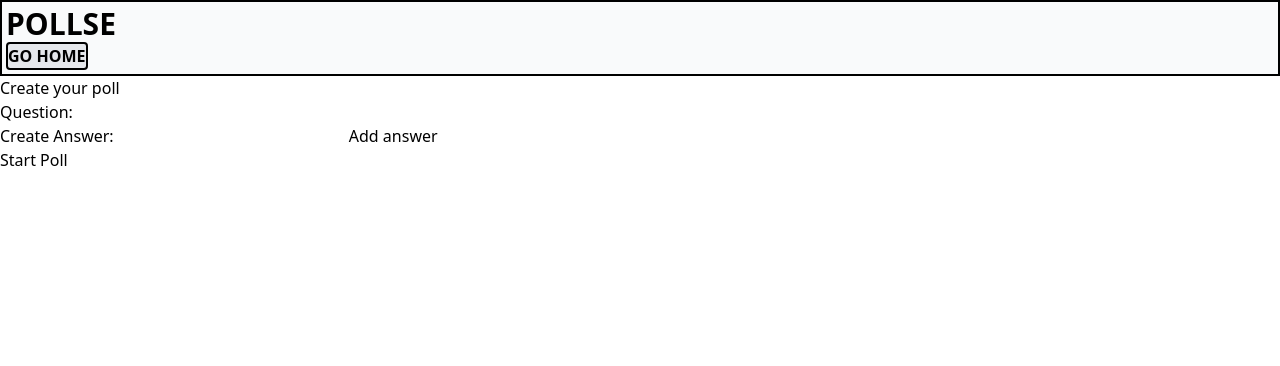
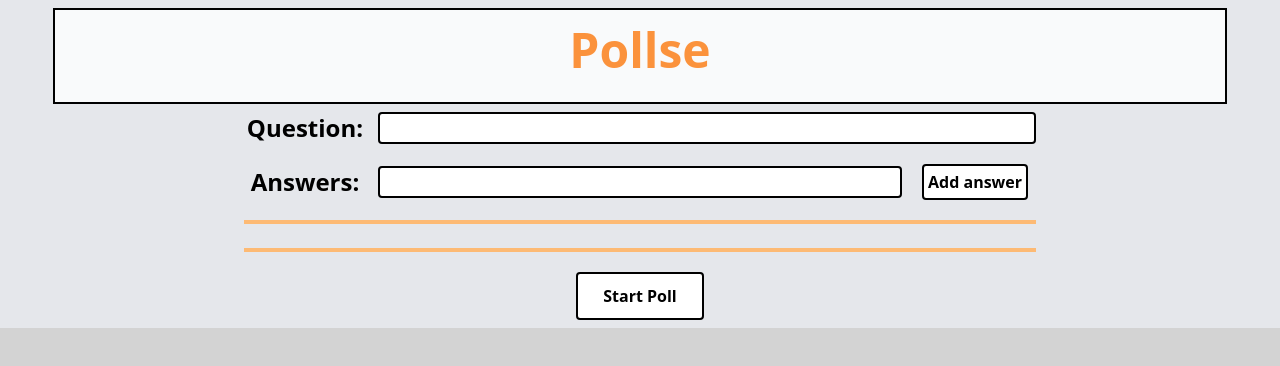
Before and after one commit to Tristan-Keester/Pollse, a React (Vite) app: page /makepoll in a window 1280 px wide. Shown: the top 366 px of the page. Built offline with nearby package versions, Linux system fonts and the light colour scheme.

Commit message:
Added styling to pages and components

```diff
--- a/client/components/header.tsx
+++ b/client/components/header.tsx
@@ -5,9 +5,8 @@ const Header = () => {
   const navigate = useNavigate();
 
   return(
-    <div className="bg-gray-50 border-solid border-black border-2 p-1">
-      <h3 className="text-3xl font-bold">POLLSE</h3>
-      <button onClick={() => navigate('/')} className="font-bold border-solid border-black border-2 rounded bg-gray-200">GO HOME</button>
+    <div className="grid grid-cols-1 justify-items-center h-24 w-11/12 p-1 m-2 bg-gray-50 border-solid border-black border-2">
+      <h3 onClick={() => navigate('/')} className="object-center p-3 text-5xl text-orange-400 font-bold">Pollse</h3>
     </div>
   );
 };
--- a/client/index.css
+++ b/client/index.css
@@ -1,3 +1,7 @@
 @tailwind base;
 @tailwind components;
 @tailwind utilities;
+
+body {
+    background-color: lightgray;
+}
--- a/client/pages/Home.tsx
+++ b/client/pages/Home.tsx
@@ -13,11 +13,10 @@ const Home = () => {
   }
 
   return(
-    <div>
+    <div className="grid grid-cols-1 bg-gray-200 h-full w-full flex-col justify-items-center">
       <Header />
-      <h2>Home</h2>
-      <button onClick={() => navigate("/makepoll")} className="font-bold border-black border-solid border-2 rounded m-2 p-1">Make Poll</button>
-      <button onClick={goToPoll} className="font-bold border-black border-solid border-2 rounded m-2 p-1">Go to Poll</button>
+      <button onClick={() => navigate("/makepoll")} className="bg-white font-bold border-black border-solid border-2 rounded m-2 p-1">Make Poll</button>
+      <button onClick={goToPoll} className="bg-white font-bold border-black border-solid border-2 rounded m-2 p-1">Go to Poll</button>
       <input type="text" id="go-to-poll-input" placeholder="Poll ID" className="border-black border-solid border-2 rounded"/>
     </div>
   );
--- a/client/pages/MakePoll.tsx
+++ b/client/pages/MakePoll.tsx
@@ -15,7 +15,12 @@ const MakePoll = () => {
     // !!! Tell user they created duplicate
     if (answers.includes(ans.value)) return;
 
-    const htmlAns = <p key={`${ans.value}${answers.length + 1}`}>{`Answer ${answers.length + 1}: ${ans.value}`}</p>
+    const htmlAns = (
+      <div key={`${ans.value}${answers.length + 1}`} className="grid grid-cols-6 max-w-2xl">
+        <p className="text-xl font-bold">{`Answer ${answers.length + 1}:`}</p>
+        <p className="col-span-5 break-all text-lg font-semibold">{ans.value}</p>
+      </div>
+    );
 
     setAnswers([...answers, ans.value]);
     setHtmlAnswers([...htmlAnswers, htmlAns]);
@@ -51,19 +56,21 @@ const MakePoll = () => {
   }
 
   return(
-    <div>
+    <div className="grid grid-cols-1 bg-gray-200 h-full w-full flex-col justify-items-center">
       <Header />
-      <p>Create your poll</p>
-      <form>
-        <label>Question: </label>
-        <input type="text" id="question-input-field"/><br/>
-      </form>
-      <label>Create Answer: </label>
-      <input type="text" id="answer-input-field" onKeyDown={(event) => event.key === "Enter" ? addAnswer() : false}/>
-      <button type="button" id="add-answer-button" onClick={addAnswer}>Add answer</button>
-      {htmlAnswers}
-      <br/>
-      <button type="button" id="start-poll-button" onClick={startPoll}>Start Poll</button>
+      <div className="grid grid-cols-6 gap-3 place-items-center">
+        <label className="text-2xl font-bold">Question: </label>
+        <input type="text" id="question-input-field" className="col-span-5 h-8 w-full border-black border-solid border-2 rounded"/>
+        <label className="text-2xl font-bold">Answers: </label>
+        <input type="text" id="answer-input-field" onKeyDown={(event) => event.key === "Enter" ? addAnswer() : false} className="col-span-4 h-8 w-full border-black border-solid border-2 rounded"/>
+        <button type="button" id="add-answer-button" onClick={addAnswer} className="bg-white font-bold border-black border-solid border-2 rounded m-2 p-1">Add answer</button>
+        <div className="col-span-6 h-1 w-full bg-orange-300"></div>
+        <div className="col-span-6 grid grid-cols-1 w-full">
+          {htmlAnswers}
+        </div>
+        <div className="col-span-6 h-1 w-full bg-orange-300"></div>
+        <button type="button" id="start-poll-button" onClick={startPoll} className="col-span-6 w-32 h-12 bg-white font-bold border-black border-solid border-2 rounded m-2 p-1">Start Poll</button>
+      </div>
     </div>
   );
 };
--- a/client/pages/Vote.tsx
+++ b/client/pages/Vote.tsx
@@ -8,7 +8,7 @@ const Vote = () => {
   const pollID = location.pathname.split("/")[2];
 
   return(
-    <div>
+    <div className="grid grid-cols-1 bg-gray-200 h-full w-full flex-col justify-items-center">
       <Header />
       <p>Vote</p>
       <p>{pollID}</p>
```
